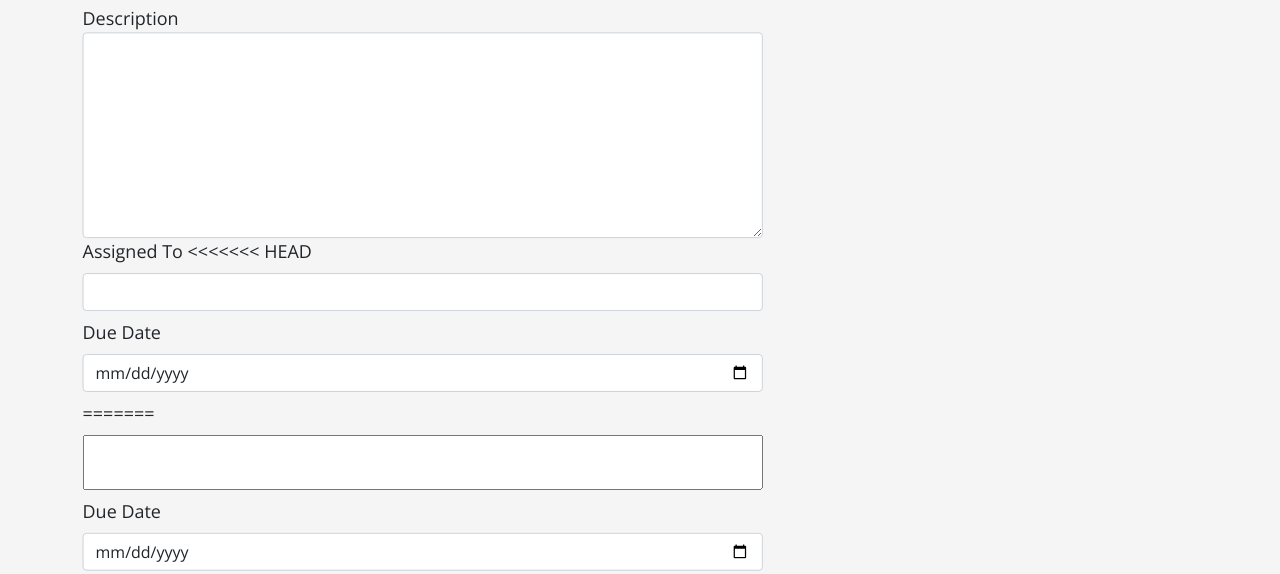
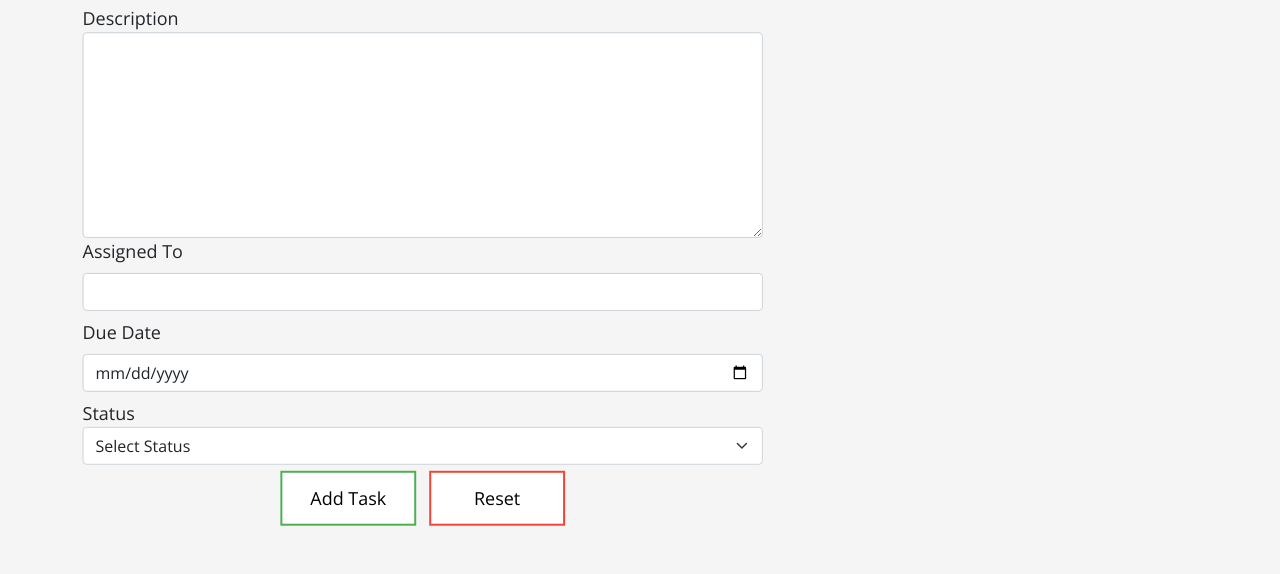
Before and after one commit to Iskandar-S/AIR_tasklist, a plain HTML site: page addTask.html in a window 1280 px wide. Shown: the part 226-800 px from the top of the page. Drawn offline with nearby package versions, Linux system fonts and the light colour scheme.

Commit message:
added addTask, index.js, taskManager (#16)

```diff
--- a/addTask.html
+++ b/addTask.html
@@ -57,27 +57,23 @@
                     </textarea>
                 <div class="form-group col">
                     <label for="Assigned To">Assigned To</label>
-<<<<<<< HEAD
                     <input type="text" id="assignedTo" name="Assigned To" class="form-control" required>
                 </div>
                 <div class="form-group col">
                     <label for="DueDate">Due Date</label>
                         <input type="date" class="form-control" id="dueDate" class="form-control" required>
-=======
-                    <input type="text" id="assignedTo" name="Assigned To" required>
                 </div>
                 <div class="form-group col">
-                    <label for="DueDate">Due Date</label>
-                        <input type="date" class="form-control" id="dueDate" required>
->>>>>>> 5c00247064e75aa6b7edba221102b06f5c003c73
-                </div>
-                <label for="status" class="form-label">Status</label>
-                <input class="form-control" list="datalistOptions" id="status" class="form-control" required>
-                <datalist id="datalistOptions">
-                    <option value="Review"></option>
-                    <option value="In Progress"></option>
-                    <option value="To Do"></option>
-                </datalist>
+                  <label for="taskStatus">Status</label>
+                  <!-- <input type="text" class="form-control" id="taskStatus" required> -->
+
+                  <select class="form-select" aria-label="Select" id="status" required>
+                      <option selected>Select Status</option>
+                      <option value="Review">Review</option>
+                    <option value="In Progress">In Progress</option>
+                    <option value="To Do">To Do</option>
+                    </select>
+              </div>
                 <div id="alertMessage" style="display: none" class="alert alert-danger" role="alert">
                   Error
                 </div>
```
